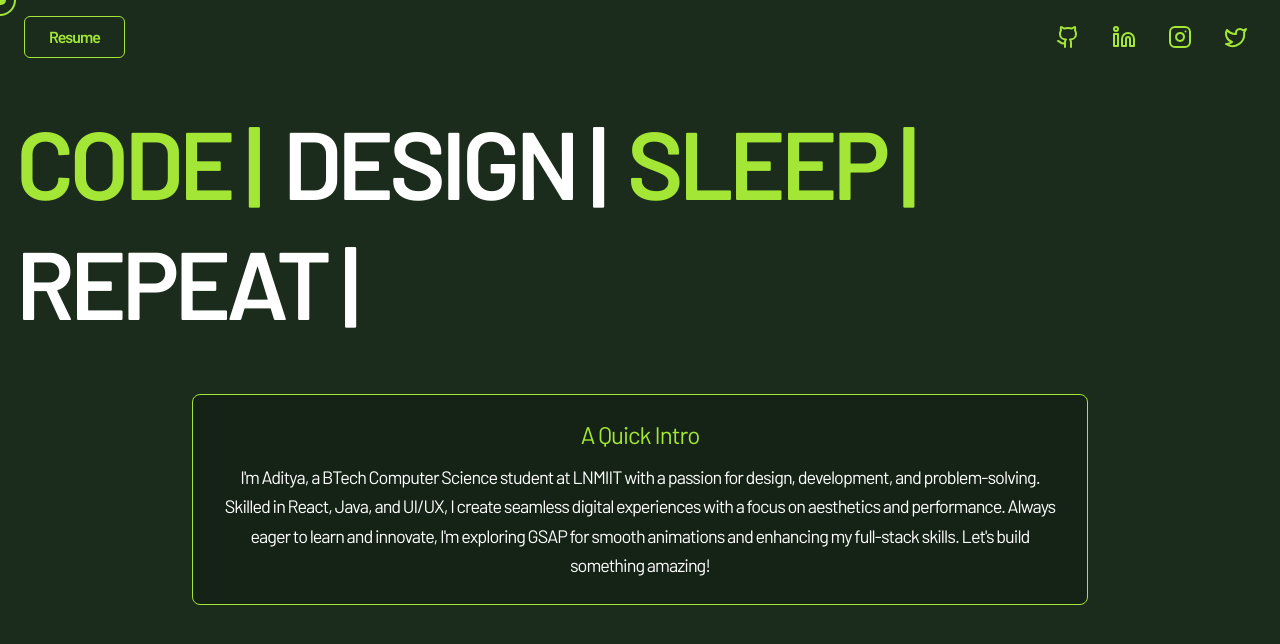
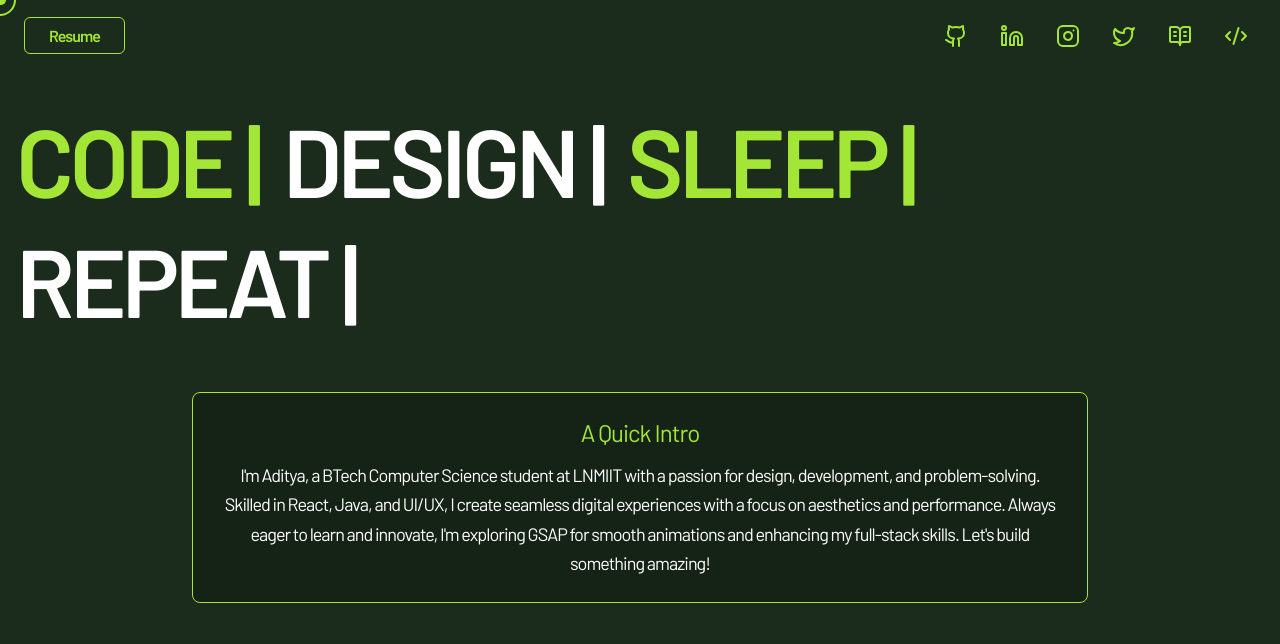
Before and after one commit to karanwal123/me_my, a React (Vite) app: page / in a window 1280 px wide. Shown: the top 644 px of the page. Built offline with nearby package versions, Linux system fonts and the light colour scheme.

Commit message:
links and refs added

```diff
--- a/src/components/Navbar.jsx
+++ b/src/components/Navbar.jsx
@@ -1,28 +1,87 @@
 import React from "react";
-import { Github, Linkedin, Instagram, Twitter } from "lucide-react";
+import {
+  Github,
+  Linkedin,
+  Instagram,
+  Twitter,
+  BookOpenText,
+  Code2,
+} from "lucide-react";
 
 const Navbar = () => {
   return (
     <nav className="bg-transparent py-4 px-6 flex font-semibold justify-between items-center w-full">
       <div>
-        <button className="border border-lime-400 text-lime-400 px-6 py-2 rounded-md hover:bg-lime-400 hover:bg-opacity-10 transition-all duration-300">
+        <a
+          href="https://your-resume-link.com" // 🔹 Replace with your actual resume link
+          target="_blank"
+          rel="noopener noreferrer"
+          className="border border-lime-400 text-lime-400 px-6 py-2 rounded-md hover:bg-lime-400 hover:bg-opacity-10 transition-all duration-300"
+        >
           Resume
-        </button>
+        </a>
       </div>
 
       <div className="flex space-x-4">
-        <button className="text-lime-400 p-2 rounded-md hover:bg-lime-400 hover:bg-opacity-10 transition-all duration-300">
+        {/* GitHub */}
+        <a
+          href="https://github.com/karanwal123" // 🔹 Replace with your GitHub link
+          target="_blank"
+          rel="noopener noreferrer"
+          className="text-lime-400 p-2 rounded-md hover:bg-lime-400 hover:bg-opacity-10 transition-all duration-300"
+        >
           <Github size={24} />
-        </button>
-        <button className="text-lime-400 p-2 rounded-md hover:bg-lime-400 hover:bg-opacity-10 transition-all duration-300">
+        </a>
+
+        {/* LinkedIn */}
+        <a
+          href="https://www.linkedin.com/in/aditya-karanwal-37aa28292"
+          target="_blank"
+          rel="noopener noreferrer"
+          className="text-lime-400 p-2 rounded-md hover:bg-lime-400 hover:bg-opacity-10 transition-all duration-300"
+        >
           <Linkedin size={24} />
-        </button>
-        <button className="text-lime-400 p-2 rounded-md hover:bg-lime-400 hover:bg-opacity-10 transition-all duration-300">
+        </a>
+
+        {/* Instagram */}
+        <a
+          href="https://x.com/aadi_says_whaa?t=IReYrQzhJn8a0sghbrWnmA&s=08"
+          target="_blank"
+          rel="noopener noreferrer"
+          className="text-lime-400 p-2 rounded-md hover:bg-lime-400 hover:bg-opacity-10 transition-all duration-300"
+        >
           <Instagram size={24} />
-        </button>
-        <button className="text-lime-400 p-2 rounded-md hover:bg-lime-400 hover:bg-opacity-10 transition-all duration-300">
+        </a>
+
+        {/* Twitter */}
+        <a
+          href="https://x.com/aadi_says_whaa?t=IReYrQzhJn8a0sghbrWnmA&s=08"
+          target="_blank"
+          rel="noopener noreferrer"
+          className="text-lime-400 p-2 rounded-md hover:bg-lime-400 hover:bg-opacity-10 transition-all duration-300"
+        >
           <Twitter size={24} />
-        </button>
+        </a>
+
+        {/* Notion Portfolio */}
+        <a
+          href="https://notion.so/your-portfolio-link" // 🔹 Replace with your Notion portfolio link
+          target="_blank"
+          rel="noopener noreferrer"
+          className="text-lime-400 p-2 rounded-md hover:bg-lime-400 hover:bg-opacity-10 transition-all duration-300"
+        >
+          <BookOpenText size={24} />
+        </a>
+
+        {/* LeetCode Profile */}
+        <a
+          href="https://leetcode.com/yourusername" // 🔹 Replace with your LeetCode profile link
+          target="_blank"
+          rel="noopener noreferrer"
+          className="text-lime-400 p-2 rounded-md hover:bg-lime-400 hover:bg-opacity-10 transition-all duration-300"
+        >
+          <Code2 size={24} />
+        </a>
       </div>
     </nav>
   );
```
